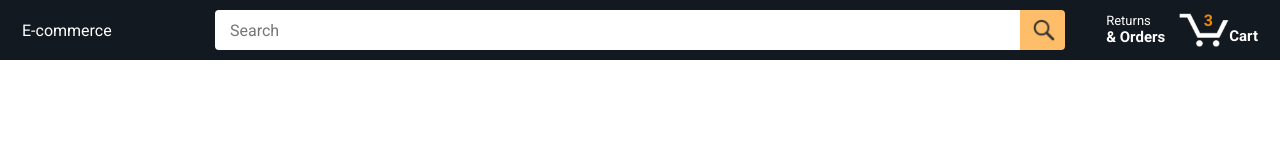
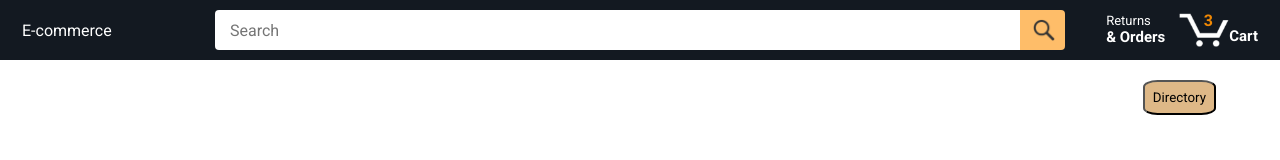
Before and after one commit to Wai0427/project, a website with bundled scripts: page project/ecommerce/ecommerce.html in a window 1280 px wide. Built offline with nearby package versions, Linux system fonts and the light colour scheme; no server answers.

Commit message:
add back button on ecommerce page

```diff
--- a/project/ecommerce/ecommerce.html
+++ b/project/ecommerce/ecommerce.html
@@ -18,11 +18,11 @@
   </head>
   <body>
     <div class="ecommerce-header">
-      <!-- <button class="main-page" onclick="window.location.href = '../../directoryLearning.html'">
+      <button class="main-page" onclick="window.location.href = '../../directoryLearning.html'">
         <div>
           Directory
         </div>
-      </button> -->
+      </button>
       <div class="ecommerce-header-left-section">
         <a href="ecommerce.html" class="header-link">
           <p class="ecommerce-logo1">
```
